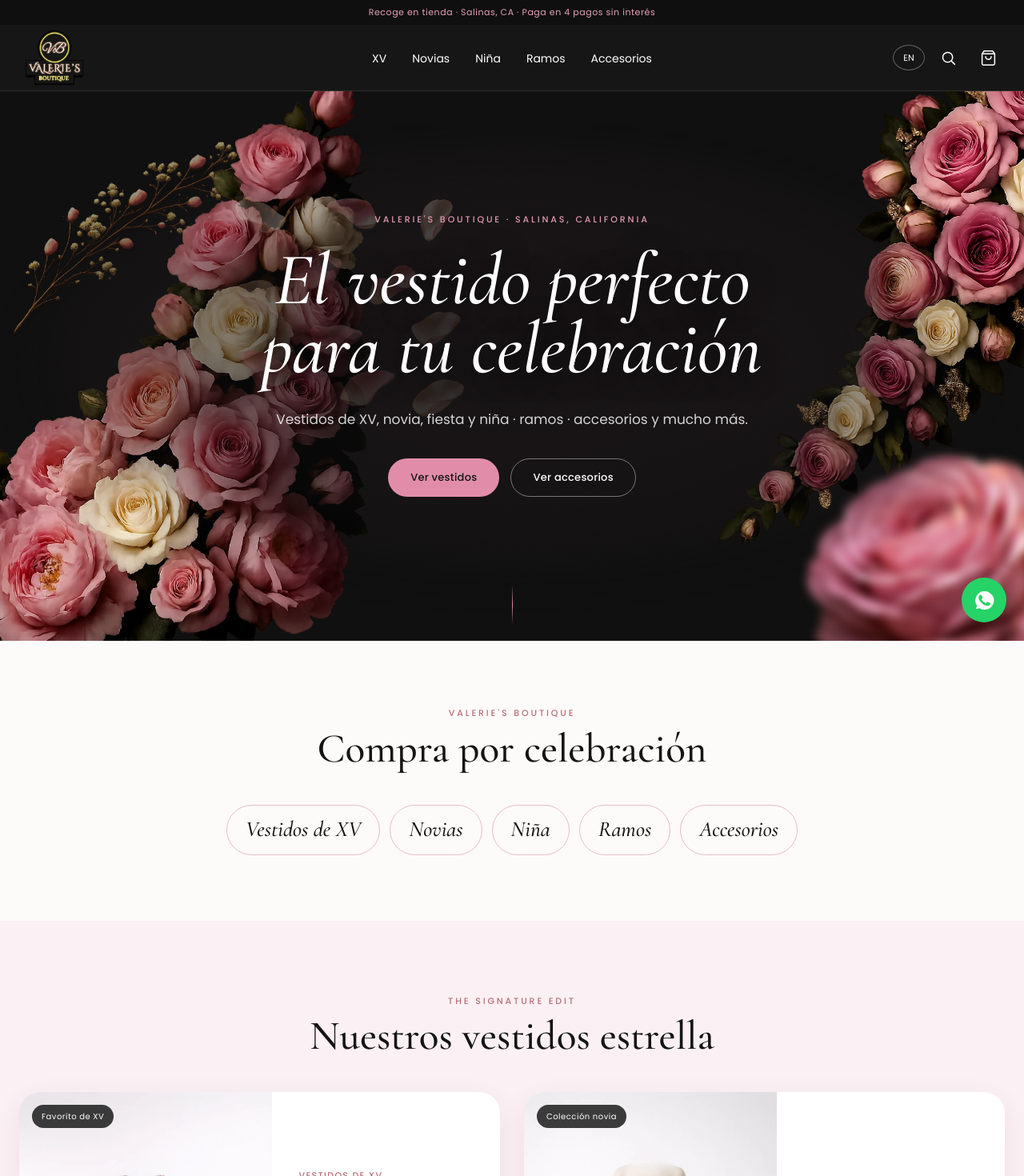
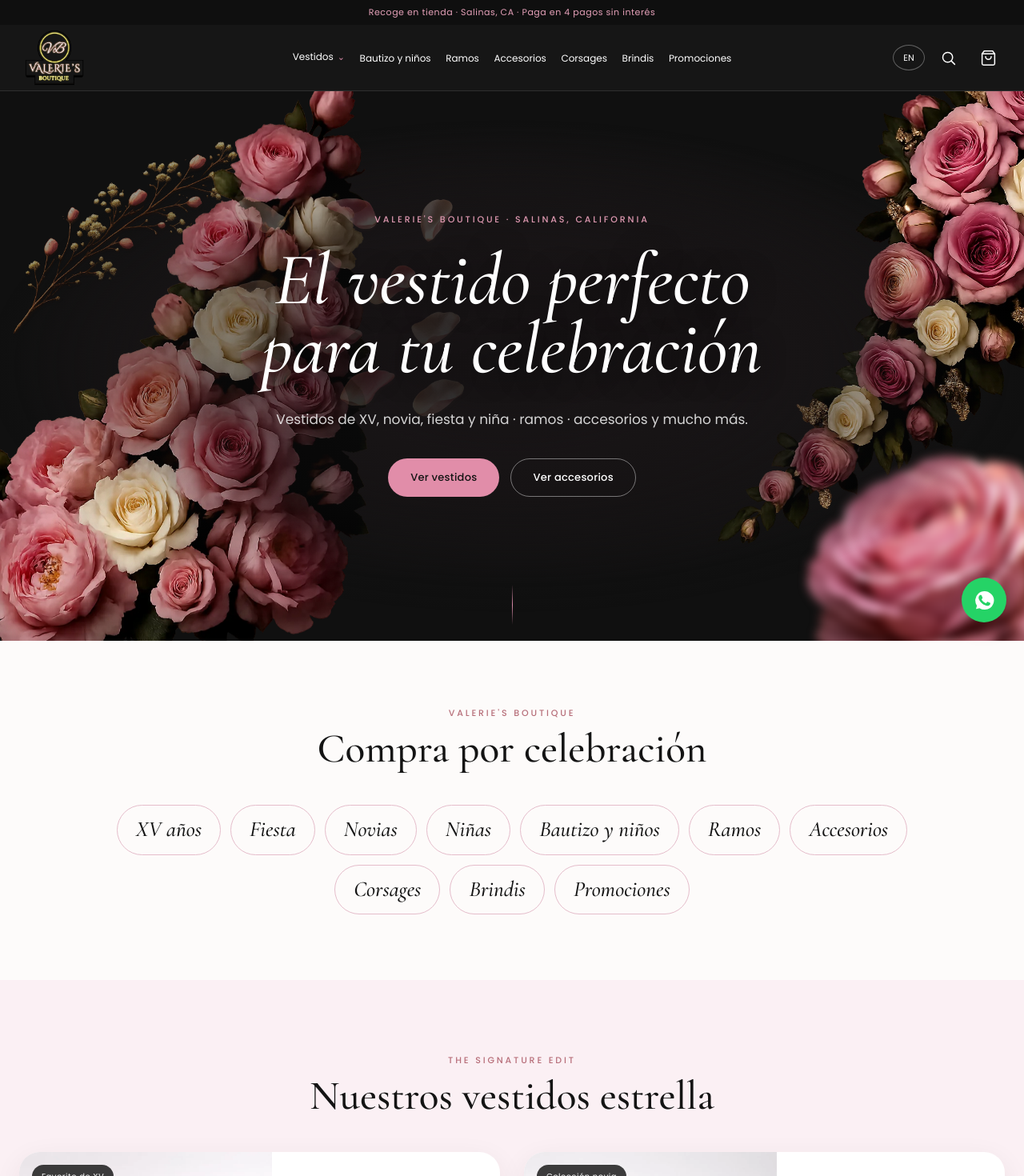
Before and after one commit to enriquetoscanoh94/valeriesboutique, a React (Vite) app: page / in a window 1280 px wide. Shown: the top 1470 px of the page at 80% size. Built offline with nearby package versions, Linux system fonts and the light colour scheme.

Commit message:
Expand boutique category structure

```diff
--- a/src/components/Header.jsx
+++ b/src/components/Header.jsx
@@ -3,12 +3,13 @@ import { Link, NavLink, useLocation } from "react-router-dom"
 import { useCart } from "../context/CartContext"
 import { useLanguage } from "../context/LanguageContext"
 import { BagIcon, CloseIcon, MenuIcon, SearchIcon } from "./Icons"
+import { categories } from "../data/catalog"
 
 export default function Header() {
   const [open, setOpen] = useState(false)
   const { pathname } = useLocation()
   const { itemCount } = useCart()
-  const { language, toggleLanguage, t } = useLanguage()
+  const { language, localize, toggleLanguage, t } = useLanguage()
 
   useEffect(() => setOpen(false), [pathname])
   useEffect(() => {
@@ -16,13 +17,8 @@ export default function Header() {
     return () => document.body.classList.remove("menu-open")
   }, [open])
 
-  const links = [
-    ["/categoria/xv", t.nav.quince],
-    ["/categoria/novias", t.nav.bridal],
-    ["/categoria/nina", t.nav.girls],
-    ["/categoria/ramos", t.nav.bouquets],
-    ["/categoria/accesorios", t.nav.accessories],
-  ]
+  const dressCategories = categories.filter((category) => category.group === "vestidos")
+  const primaryCategories = categories.filter((category) => category.group !== "vestidos")
 
   return (
     <>
@@ -36,7 +32,13 @@ export default function Header() {
             <img src={`${import.meta.env.BASE_URL}logo-letrero.png`} alt="Valerie's Boutique" />
           </Link>
           <nav className="desktop-nav" aria-label="Principal">
-            {links.map(([to, label]) => <NavLink key={to} to={to}>{label}</NavLink>)}
+            <div className="nav-dropdown">
+              <button type="button">{t.nav.dresses}<span aria-hidden="true">⌄</span></button>
+              <div className="nav-dropdown-panel">
+                {dressCategories.map((category) => <NavLink key={category.slug} to={`/categoria/${category.slug}`}>{localize(category.name)}</NavLink>)}
+              </div>
+            </div>
+            {primaryCategories.map((category) => <NavLink key={category.slug} to={`/categoria/${category.slug}`}>{localize(category.name)}</NavLink>)}
           </nav>
           <div className="header-actions">
             <button className="language-button" onClick={toggleLanguage} aria-label={language === "es" ? "Switch to English" : "Cambiar a español"}>
@@ -58,7 +60,10 @@ export default function Header() {
         </div>
         <nav aria-label="Móvil">
           <NavLink to="/">{t.nav.home}</NavLink>
-          {links.map(([to, label]) => <NavLink key={to} to={to}>{label}</NavLink>)}
+          <p className="mobile-menu-label">{t.nav.dresses}</p>
+          {dressCategories.map((category) => <NavLink key={category.slug} to={`/categoria/${category.slug}`}>{localize(category.name)}</NavLink>)}
+          <p className="mobile-menu-label">{language === "es" ? "Más categorías" : "More categories"}</p>
+          {primaryCategories.map((category) => <NavLink key={category.slug} to={`/categoria/${category.slug}`}>{localize(category.name)}</NavLink>)}
           <NavLink to="/carrito">{t.actions.cart} {itemCount > 0 && `(${itemCount})`}</NavLink>
         </nav>
         <div className="mobile-menu-contact">
--- a/src/data/catalog.js
+++ b/src/data/catalog.js
@@ -1,9 +1,64 @@
 export const categories = [
-  { slug: "xv", name: { es: "Vestidos de XV", en: "Quinceañera" }, description: { es: "Vestidos protagonistas para una noche inolvidable.", en: "Statement gowns for an unforgettable night." } },
-  { slug: "novias", name: { es: "Novias", en: "Bridal" }, description: { es: "Siluetas románticas para el gran día.", en: "Romantic silhouettes for the big day." } },
-  { slug: "nina", name: { es: "Niña", en: "Girls" }, description: { es: "Vestidos delicados para sus momentos especiales.", en: "Delicate dresses for her special moments." } },
-  { slug: "ramos", name: { es: "Ramos", en: "Bouquets" }, description: { es: "Flores coordinadas con tu celebración.", en: "Flowers coordinated with your celebration." } },
-  { slug: "accesorios", name: { es: "Accesorios", en: "Accessories" }, description: { es: "Los detalles que completan el look.", en: "The details that complete the look." } },
+  {
+    slug: "xv", group: "vestidos",
+    name: { es: "XV años", en: "Quinceañera" },
+    description: { es: "Vestidos de quinceañera, princesa, modernos, con brillo y en oferta.", en: "Quinceañera, princess, modern, sparkling and sale gowns." },
+    subcategories: { es: ["Quinceañera", "Princesa", "Modernos", "Con brillo", "En oferta"], en: ["Quinceañera", "Princess", "Modern", "Sparkling", "On sale"] },
+  },
+  {
+    slug: "fiesta", group: "vestidos",
+    name: { es: "Fiesta", en: "Party" },
+    description: { es: "Vestidos largos, cortos, juveniles, para damas y eventos especiales.", en: "Long, short and youthful dresses for bridesmaids and special events." },
+    subcategories: { es: ["Largos", "Cortos", "Juveniles", "Para damas", "Eventos especiales"], en: ["Long", "Short", "Youth", "Bridesmaids", "Special events"] },
+  },
+  {
+    slug: "novias", group: "vestidos",
+    name: { es: "Novias", en: "Bridal" },
+    description: { es: "Vestidos clásicos, modernos, princesa, sencillos y con encaje.", en: "Classic, modern, princess, simple and lace wedding gowns." },
+    subcategories: { es: ["Clásicos", "Modernos", "Princesa", "Sencillos", "Con encaje"], en: ["Classic", "Modern", "Princess", "Simple", "Lace"] },
+  },
+  {
+    slug: "nina", group: "vestidos",
+    name: { es: "Niñas", en: "Girls" },
+    description: { es: "Vestidos de fiesta, ceremonia, presentación y para damitas.", en: "Party, ceremony, presentation and flower girl dresses." },
+    subcategories: { es: ["Fiesta", "Ceremonia", "Presentación", "Damitas"], en: ["Party", "Ceremony", "Presentation", "Flower girls"] },
+  },
+  {
+    slug: "bautizo-ninos",
+    name: { es: "Bautizo y niños", en: "Baptism & boys" },
+    description: { es: "Ropones, conjuntos de bautizo y trajes formales para niño.", en: "Christening gowns, baptism sets and formal suits for boys." },
+    subcategories: { es: ["Ropones para niña", "Ropones para niño", "Conjuntos de bautizo", "Trajes formales", "Primera comunión"], en: ["Girls christening gowns", "Boys christening outfits", "Baptism sets", "Formal suits", "First communion"] },
+  },
+  {
+    slug: "ramos",
+    name: { es: "Ramos", en: "Bouquets" },
+    description: { es: "Ramos para XV, novia, damas y mini ramos personalizados.", en: "Bouquets for quince, brides, bridesmaids and personalized mini bouquets." },
+    subcategories: { es: ["XV años", "Novia", "Damas", "Mini ramos", "Personalizados"], en: ["Quince", "Bridal", "Bridesmaids", "Mini bouquets", "Personalized"] },
+  },
+  {
+    slug: "accesorios",
+    name: { es: "Accesorios", en: "Accessories" },
+    description: { es: "Accesorios para XV, novia, recuerdos y ceremonia.", en: "Accessories for quince, brides, keepsakes and ceremonies." },
+    subcategories: { es: ["Coronas y tiaras", "Velos y lazos", "Cojines", "Velas", "Biblias y rosarios", "Libros y cajas"], en: ["Crowns & tiaras", "Veils & bows", "Pillows", "Candles", "Bibles & rosaries", "Books & boxes"] },
+  },
+  {
+    slug: "corsages",
+    name: { es: "Corsages", en: "Corsages" },
+    description: { es: "Corsages, boutonnières y diseños florales personalizados.", en: "Corsages, boutonnières and personalized floral designs." },
+    subcategories: { es: ["Novia", "Novio", "Damas", "Padrinos", "Boutonnières", "Personalizados"], en: ["Bride", "Groom", "Bridesmaids", "Sponsors", "Boutonnières", "Personalized"] },
+  },
+  {
+    slug: "brindis",
+    name: { es: "Brindis", en: "Toastware" },
+    description: { es: "Copas, juegos, jarras decoradas y accesorios para brindis.", en: "Glasses, sets, decorated pitchers and toast accessories." },
+    subcategories: { es: ["Copas para XV", "Copas para novios", "Juegos de copas", "Jarras decoradas", "Personalizados"], en: ["Quince glasses", "Wedding glasses", "Glass sets", "Decorated pitchers", "Personalized"] },
+  },
+  {
+    slug: "promociones",
+    name: { es: "Promociones", en: "Promotions" },
+    description: { es: "Ofertas, paquetes, últimas piezas y productos de temporada.", en: "Offers, event packages, last pieces and seasonal products." },
+    subcategories: { es: ["Ofertas", "Paquetes de XV", "Paquetes de boda", "Paquetes de bautizo", "Últimas piezas", "Temporada"], en: ["Offers", "Quince packages", "Wedding packages", "Baptism packages", "Last pieces", "Seasonal"] },
+  },
 ]
 
 export const products = [
--- a/src/i18n/translations.js
+++ b/src/i18n/translations.js
@@ -1,7 +1,7 @@
 export const translations = {
   es: {
     announcement: "Recoge en tienda · Salinas, CA · Paga en 4 pagos sin interés",
-    nav: { home: "Inicio", dresses: "Vestidos", quince: "XV", bridal: "Novias", girls: "Niña", bouquets: "Ramos", accessories: "Accesorios" },
+    nav: { home: "Inicio", dresses: "Vestidos", quince: "XV", party: "Fiesta", bridal: "Novias", girls: "Niñas", baptism: "Bautizo y niños", bouquets: "Ramos", accessories: "Accesorios", corsages: "Corsages", toastware: "Brindis", promotions: "Promociones" },
     actions: { menu: "Abrir menú", close: "Cerrar menú", search: "Buscar", cart: "Carrito", view: "Ver detalles", add: "Agregar al carrito", continue: "Seguir comprando", checkout: "Continuar al checkout", back: "Volver", remove: "Eliminar" },
     home: {
       kicker: "Valerie's Boutique · Salinas, California",
@@ -28,7 +28,7 @@ export const translations = {
   },
   en: {
     announcement: "Store pickup · Salinas, CA · Pay in 4 interest-free payments",
-    nav: { home: "Home", dresses: "Dresses", quince: "Quince", bridal: "Bridal", girls: "Girls", bouquets: "Bouquets", accessories: "Accessories" },
+    nav: { home: "Home", dresses: "Dresses", quince: "Quince", party: "Party", bridal: "Bridal", girls: "Girls", baptism: "Baptism & boys", bouquets: "Bouquets", accessories: "Accessories", corsages: "Corsages", toastware: "Toastware", promotions: "Promotions" },
     actions: { menu: "Open menu", close: "Close menu", search: "Search", cart: "Cart", view: "View details", add: "Add to cart", continue: "Continue shopping", checkout: "Continue to checkout", back: "Back", remove: "Remove" },
     home: {
       kicker: "Valerie's Boutique · Salinas, California",
--- a/src/index.css
+++ b/src/index.css
@@ -28,9 +28,16 @@ fieldset { border: 0; padding: 0; margin: 0; }
 .header-inner { height: 82px; max-width: 1320px; margin: auto; padding: 0 24px; display: grid; grid-template-columns: 170px 1fr 170px; align-items: center; }
 .brand-link { justify-self: start; }
 .brand-link img { width: 88px; max-height: 70px; object-fit: contain; }
-.desktop-nav { display: flex; justify-content: center; gap: clamp(18px, 2.5vw, 36px); font-size: 14px; }
+.desktop-nav { display: flex; justify-content: center; align-items: stretch; gap: clamp(12px, 1.45vw, 24px); font-size: 12px; white-space: nowrap; }
 .desktop-nav a { padding: 29px 0 25px; border-bottom: 2px solid transparent; transition: color .2s, border-color .2s; }
 .desktop-nav a:hover, .desktop-nav a.active { color: #e69ab4; border-bottom-color: #d98ba9; }
+.nav-dropdown { position: relative; display: flex; align-items: center; }
+.nav-dropdown > button { height: 100%; padding: 0; display: flex; align-items: center; gap: 5px; border: 0; border-bottom: 2px solid transparent; background: transparent; color: white; font-size: inherit; }
+.nav-dropdown > button span { color: #d98ba9; font-size: 11px; }
+.nav-dropdown-panel { position: absolute; top: calc(100% - 1px); left: 50%; width: 210px; padding: 10px; display: grid; border: 1px solid rgba(255,255,255,.09); border-radius: 0 0 15px 15px; background: #171717; box-shadow: 0 18px 40px rgba(0,0,0,.28); opacity: 0; visibility: hidden; transform: translate(-50%, 8px); transition: .2s; }
+.nav-dropdown:hover .nav-dropdown-panel, .nav-dropdown:focus-within .nav-dropdown-panel { opacity: 1; visibility: visible; transform: translate(-50%, 0); }
+.desktop-nav .nav-dropdown-panel a { padding: 10px 12px; border: 0; border-radius: 8px; }
+.desktop-nav .nav-dropdown-panel a:hover, .desktop-nav .nav-dropdown-panel a.active { border: 0; background: rgba(217,139,169,.12); }
 .header-actions { justify-self: end; display: flex; align-items: center; gap: 8px; }
 .icon-button, .language-button { border: 0; background: transparent; color: inherit; display: grid; place-items: center; min-width: 42px; height: 42px; border-radius: 50%; }
 .icon-button:hover, .language-button:hover { background: rgba(255,255,255,.09); color: #e69ab4; }
@@ -132,6 +139,8 @@ fieldset { border: 0; padding: 0; margin: 0; }
 .catalog-hero { padding: 95px 24px 75px; background: linear-gradient(160deg, #f9e9ef, #fff 68%); text-align: center; }
 .catalog-hero h1, .cart-heading h1, .not-found h1 { margin: 5px 0 12px; font-family: var(--font-display); font-size: clamp(3.2rem, 7vw, 5.7rem); font-weight: 500; line-height: 1; }
 .catalog-hero > p:last-child { max-width: 560px; margin: auto; color: #6f6367; }
+.subcategory-list { max-width: 820px; margin: 26px auto 0; display: flex; flex-wrap: wrap; justify-content: center; gap: 8px; }
+.subcategory-list span { padding: 7px 12px; border: 1px solid #e3c8d1; border-radius: 999px; background: rgba(255,255,255,.66); color: #7b5d67; font-size: 10px; }
 .category-tabs { padding: 17px 24px; display: flex; justify-content: center; gap: 24px; overflow-x: auto; border-block: 1px solid #eadde1; background: white; scrollbar-width: none; }
 .category-tabs a { flex: 0 0 auto; padding-bottom: 3px; color: #71666a; font-size: 12px; }
 .category-tabs a.active { color: #9b5664; border-bottom: 1px solid #9b5664; }
@@ -209,14 +218,15 @@ fieldset { border: 0; padding: 0; margin: 0; }
   .header-actions { gap: 2px; }
   .mobile-menu-backdrop { position: fixed; display: block; z-index: 59; inset: 0; background: rgba(0,0,0,.58); opacity: 0; visibility: hidden; transition: .25s; }
   .mobile-menu-backdrop.is-open { opacity: 1; visibility: visible; }
-  .mobile-menu { position: fixed; display: flex; z-index: 60; inset: 0 auto 0 0; width: min(88vw, 380px); padding: 24px; flex-direction: column; background: #121212; color: white; transform: translateX(-102%); transition: transform .3s cubic-bezier(.16,1,.3,1); }
+  .mobile-menu { position: fixed; display: flex; z-index: 60; inset: 0 auto 0 0; width: min(88vw, 380px); padding: 24px; flex-direction: column; overflow-y: auto; background: #121212; color: white; transform: translateX(-102%); transition: transform .3s cubic-bezier(.16,1,.3,1); }
   .mobile-menu.is-open { transform: translateX(0); }
   .mobile-menu-top { display: flex; justify-content: space-between; align-items: center; padding-bottom: 20px; border-bottom: 1px solid rgba(255,255,255,.12); }
   .mobile-menu-title { font-family: var(--font-display); font-size: 1.8rem; font-style: italic; }
   .mobile-menu nav { padding: 22px 0; display: grid; }
-  .mobile-menu nav a { padding: 13px 2px; border-bottom: 1px solid rgba(255,255,255,.08); font-family: var(--font-display); font-size: 1.65rem; }
+  .mobile-menu nav a { padding: 10px 2px; border-bottom: 1px solid rgba(255,255,255,.08); font-family: var(--font-display); font-size: 1.42rem; }
   .mobile-menu nav a.active { color: #e49ab3; }
-  .mobile-menu-contact { margin-top: auto; color: rgba(255,255,255,.55); font-size: 11px; }
+  .mobile-menu-label { margin: 20px 0 2px; color: #d98ba9; font-size: 9px; letter-spacing: .2em; text-transform: uppercase; }
+  .mobile-menu-contact { margin-top: 28px; color: rgba(255,255,255,.55); font-size: 11px; }
   .product-grid { grid-template-columns: repeat(2, 1fr); }
   .featured-grid { grid-template-columns: 1fr; }
   .story-section { grid-template-columns: .8fr 1.2fr; }
```
Also changed, not shown: src/pages/CategoryPage.jsx (+6 -1 lines).
